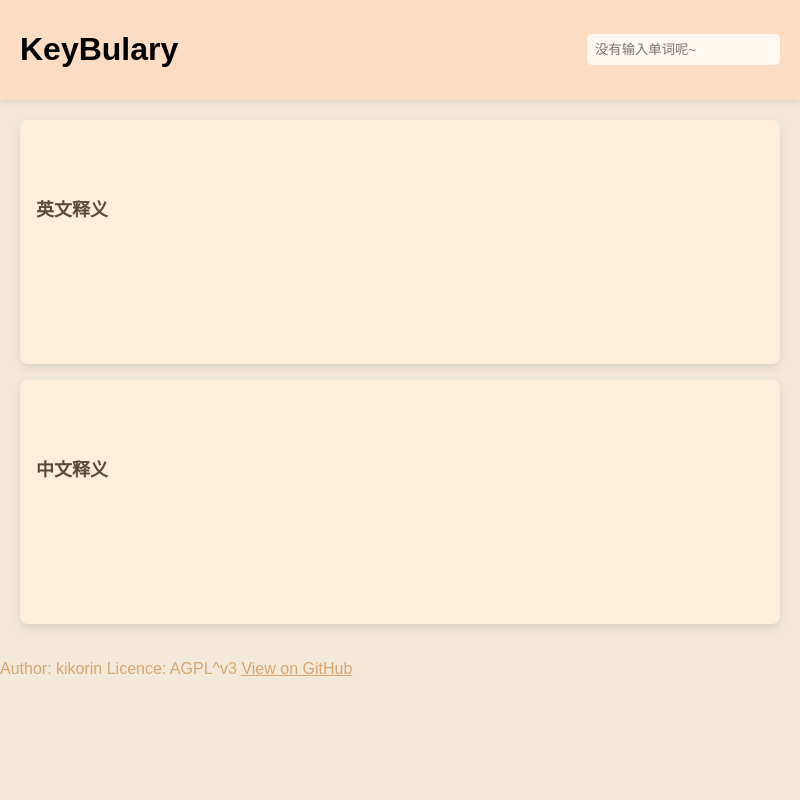
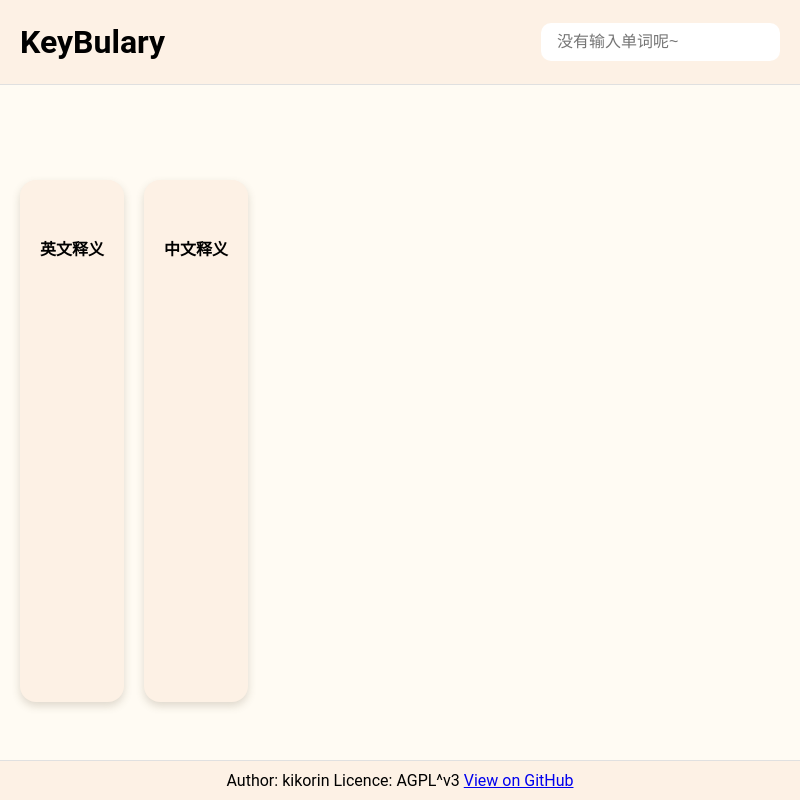
Before and after one commit to kiko-rin/KeyBulary, an Electron app: page index.html in a window 800 px wide. Drawn offline with Linux system fonts and the light colour scheme; no server answers.

Commit message:
Update index.css
更新index.css至md3风格

```diff
--- a/styles/index.css
+++ b/styles/index.css
@@ -1,64 +1,114 @@
-body {
-    font-family: Arial, sans-serif;
-    background-color: #f4e9d9; /* 使用低饱和度的暖色调作为背景 */
+/* styles/index.css */
+:root {
+    --md-color-primary-light: #ffffff; /* 使用浅橙色作为主色调 */
+    --md-color-on-primary-light: #000000; /* 主色调上的文字颜色 */
+    --md-color-background-light: #fffbf3; /* 背景色 */
+    --md-color-surface-light: #fdf1e5; /* 表面颜色 */
+    --md-color-shadow-light: rgba(96, 78, 53, 0.2); /* 阴影颜色 */
+  }
+
+  body {
+    background-color: var(--md-color-background-light);
+    font-family: 'Roboto', sans-serif;
     margin: 0;
     padding: 0;
+    display: flex;
+    flex-direction: column;
+    height: 100vh;
+    overflow: hidden;
   }
 
   header {
-    background-color: #fddcc4; /* 更暖的低饱和颜色 */
-    padding: 10px 20px;
-    box-shadow: 0 2px 5px rgba(0, 0, 0, .1);
+    position: relative;
+    z-index: 1;
   }
 
   .header-container {
+    height: 70%;
+    padding: 20px;
+    box-sizing: border-box;
     display: flex;
+    align-items: center;
     justify-content: space-between;
-    align-items: center;
+    background-color: var(--md-color-surface-light);
+    border-bottom: 1px solid #E0E0E0;
   }
 
   #wordInput {
+    border-radius: 10px; /* 圆角 */
     border: none;
-    padding: 8px;
-    border-radius: 5px;
-    background-color: #fff7f0; /* 浅色背景，保持整体风格一致 */
+    padding: 10px 16px;
+    font-size: 16px;
+    color: var(--md-color-on-primary-light);
+    background-color: var(--md-color-primary-light);
+    transition: all 0.3s ease-in-out;
+  }
+
+  #wordInput:focus {
+    outline: none;
+    background-color: darken(var(--md-color-primary-light), 10%);
   }
 
   main {
+    flex-grow: 1;
     padding: 20px;
+    display: flex;
+    gap: 20px;
+    overflow-y: auto;
+  }
+
+  .maincont {
+    display: flex;
+  }
+
+  #contentdiv {
+    width: 100%; /* 占据剩余空间的70% */
+    margin-left: auto; /* 卡片居右 */
   }
 
   .card {
-    background-color: #ffeeda; /* 卡片背景颜色 */
-    border-radius: 8px;
-    padding: 16px;
-    margin-bottom: 16px;
-    box-shadow: 0 4px 8px rgba(0, 0, 0, .1);
-    white-space: pre-wrap;
+    background-color: var(--md-color-surface-light);
+    border-radius: 16px;
+    box-shadow: 0 4px 8px var(--md-color-shadow-light);
+    padding: 20px;
+    white-space: pre-line;
     word-wrap: break-word;
+    font-size: larger;
+    margin-top: 5%;
+    margin-bottom: 5%;
+  }
+
+  #worddiv {
+    width: 40%; /* 占据剩余空间的15% */
+    max-width: 400px;
+    margin-right: auto; /* 卡片居左 */
+    margin-top: 5%;
+  }
+
+  .query-card {
+    background-color: var(--md-color-surface-light);
+    border-radius: 16px;
+    box-shadow: 0 4px 8px var(--md-color-shadow-light);
+    padding: 20px;
+    white-space: pre-line;
+    word-wrap: break-word;
+    font-size: larger;
+    margin-left: 5%;
+    margin-right: 5%;
+    backdrop-filter: blur(10px);
+  }
+
+  .card-head {
+    font-size: medium;
+  }
+
+  .card-font {
     font-size: larger;
   }
 
-  h2 {
-    color: #5a4a39; /* 深一些的颜色用于标题，增加对比度 */
+  .footer {
+    text-align: center;
+    padding: 10px 20px;
+    background-color: var(--md-color-surface-light);
+    border-top: 1px solid #E0E0E0;
   }
-
-  p {
-    color: #7b6853; /* 较深的颜色，确保文字清晰易读 */
-  }
-
-  .card-font {
-    font-size: x-large;
-  }
-
-  .card-head {
-    font-size: large;
-    font-weight: 600;
-  }
-.footer {
-  color: #d6a66f;
-}
-a:link { color: #d6a66f; } /* 未访问的链接 */
-a:visited { color: #d6a66f; } /* 已访问的链接 */
-a:hover { color: #b78956; } /* 鼠标悬停时的链接 */
-a:active { color: #d6a66f; } /* 激活状态的链接 */
```
